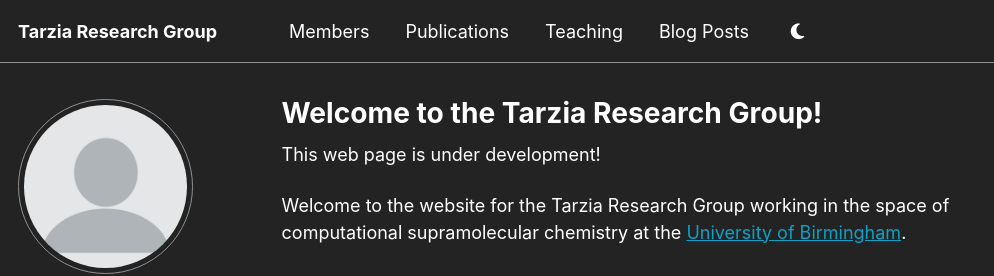
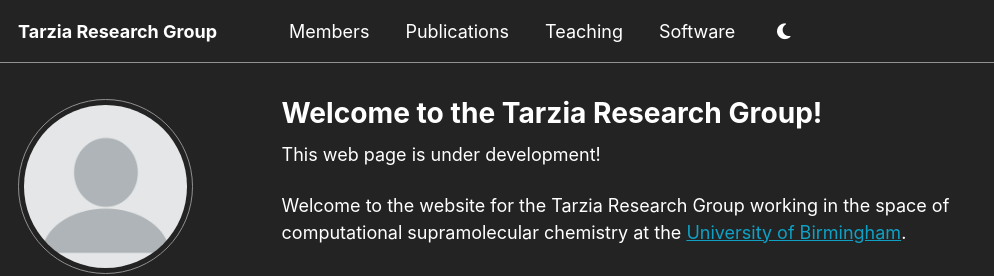
Before and after one commit to TarziaResearchGroup/TarziaResearchGroup.github.io, a Jekyll site: the page built from _pages/about.md, in a window 1280 px wide. Shown: the top 276 px of the page, without its empty margins (0-994 px from the left). Built offline with Jekyll 4.4.1, drawn with Linux system fonts in a browser that asks for light colours; some web fonts are replaced; a script that is not in the unit is left out.

Commit message:
Update navigation.yml

```diff
--- a/_data/navigation.yml
+++ b/_data/navigation.yml
@@ -17,5 +17,5 @@ main:
   - title: "Teaching"
     url: /teaching/
 
-  - title: "Blog Posts"
-    url: /year-archive/
+  - title: "Software"
+    url: /software/
```
